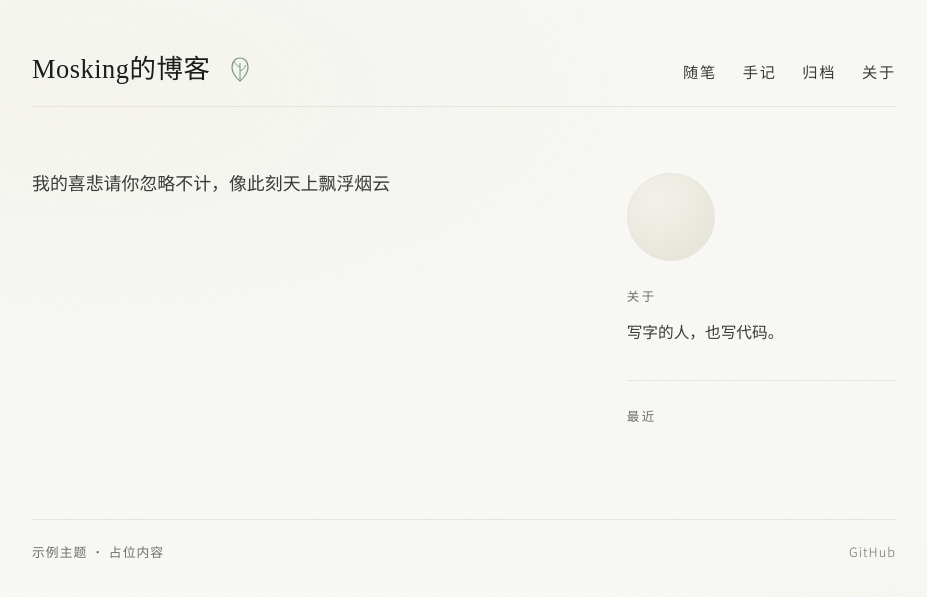
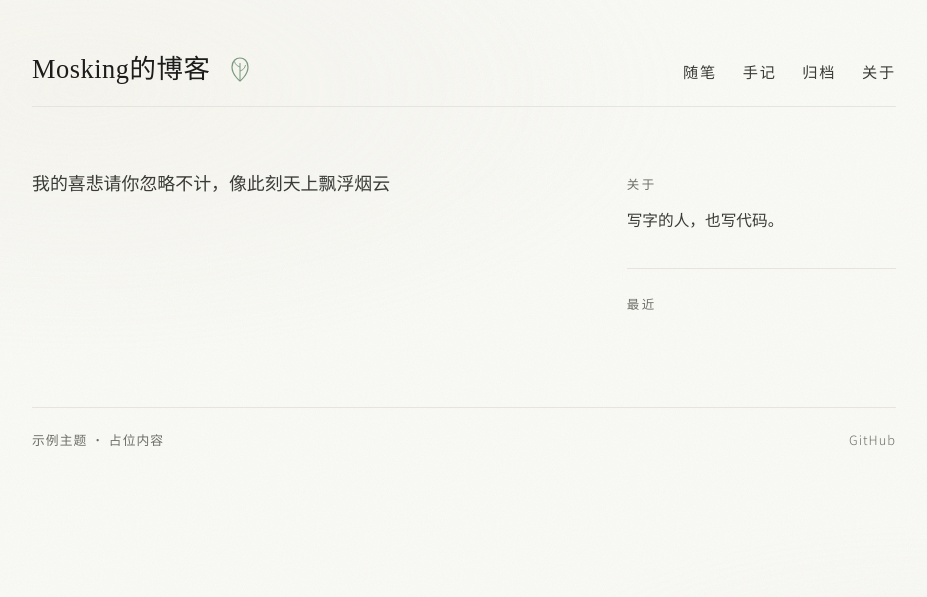
Before and after one commit to mosking128/mosking128.github.io, a Jekyll site: the page built from index.html, in a window 1280 px wide. Shown: the top 597 px of the page, without its empty margins (176-1103 px from the left). Built offline with Jekyll 4.4.1, drawn with Linux system fonts in a browser that asks for light colours.

Commit message:
fix: remove sidebar avatar placeholder

```diff
--- a/assets/css/main.css
+++ b/assets/css/main.css
@@ -210,16 +210,6 @@ a:hover {
 /* —— 侧栏 —— */
 .sidebar {
   padding-top: 0.35rem;
-}
-
-.avatar {
-  width: 5.5rem;
-  height: 5.5rem;
-  border-radius: 50%;
-  background:
-    radial-gradient(circle at 35% 30%, #f3f1ea, #e4e1d6);
-  border: 1px solid var(--hairline);
-  margin-bottom: 1.5rem;
 }
 
 .side-label {
--- a/index.html
+++ b/index.html
@@ -27,7 +27,6 @@ title: 首页
   </main>
 
   <aside class="sidebar">
-    <div class="avatar" role="img" aria-label="头像占位"></div>
     <p class="side-label">关于</p>
     <p class="side-bio">{{ site.bio }}</p>
     <hr class="side-divider" />
```
